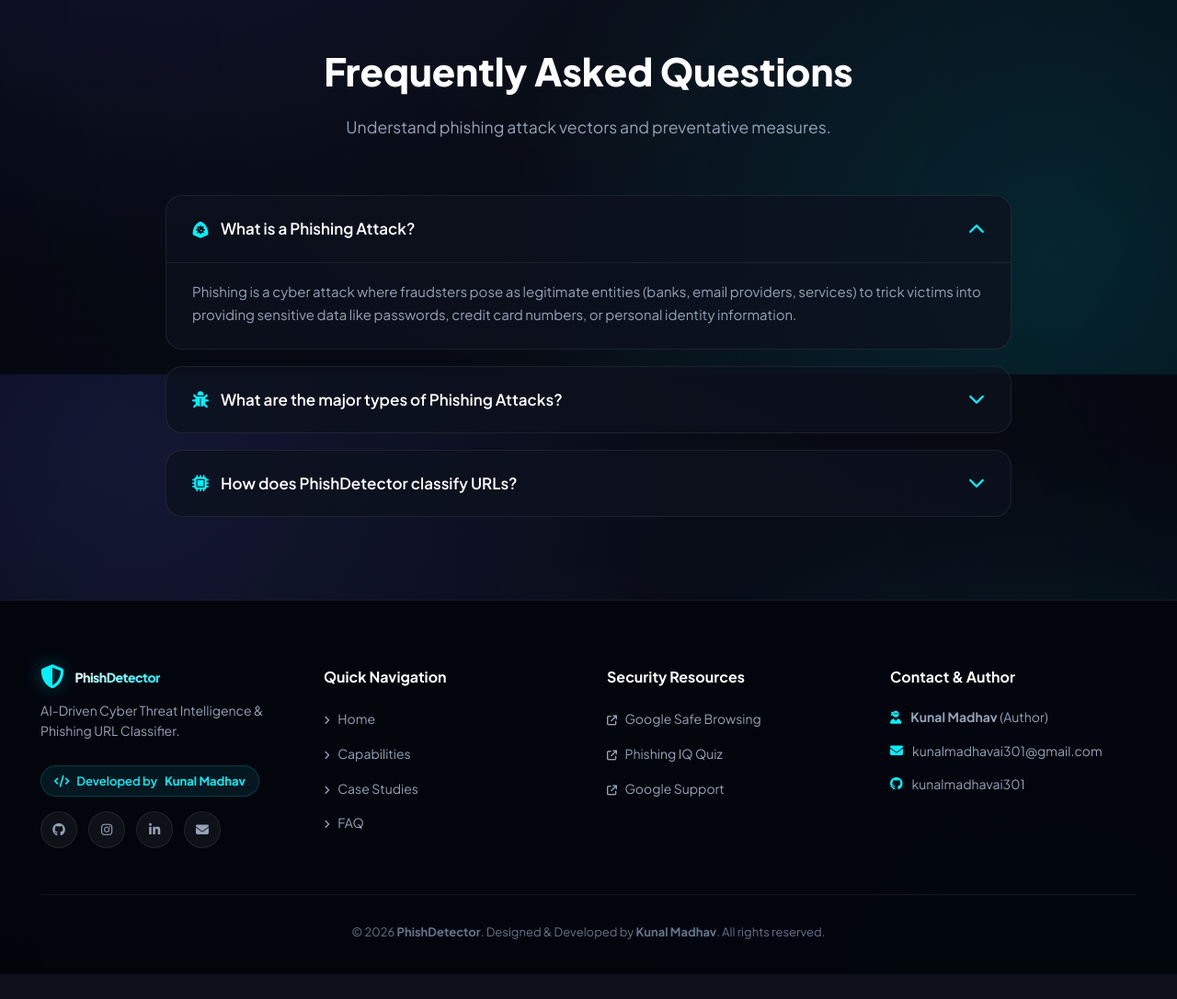
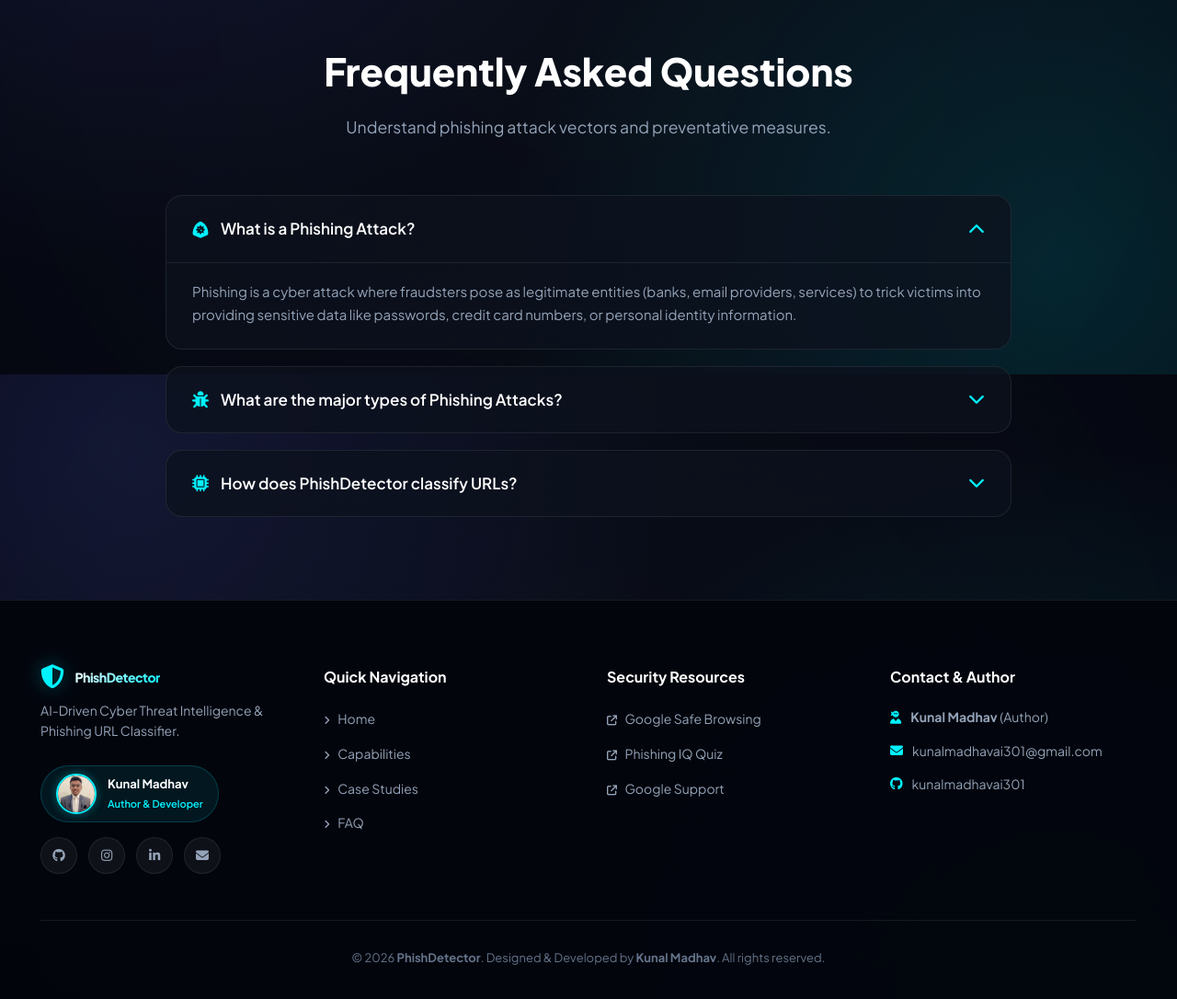
Before and after one commit to kunalmadhavai301/AI_Driven_Phishing_Detection_System, a Flask app: page / in a window 1280 px wide. Shown: the part 1993-3079 px from the top of the page at 92% size. Before the commit the page ends 3052 px from the top, so only its background shows below. Run offline with Flask 3, Linux system fonts and the light colour scheme.

Commit message:
Add author profile picture of Kunal Madhav in website footer

```diff
--- a/static/style.css
+++ b/static/style.css
@@ -695,6 +695,32 @@ a:hover {
   font-weight: 600;
 }
 
+.author-profile-box {
+  display: inline-flex;
+  align-items: center;
+  gap: 12px;
+  margin-top: 14px;
+  padding: 8px 16px;
+  border-radius: 40px;
+  background: rgba(0, 242, 254, 0.08);
+  border: 1px solid var(--border-cyan);
+}
+
+.author-avatar-img {
+  width: 44px;
+  height: 44px;
+  border-radius: 50%;
+  object-fit: cover;
+  border: 2px solid var(--color-cyan);
+  box-shadow: 0 0 10px var(--color-cyan-glow);
+  transition: transform 0.3s ease;
+}
+
+.author-profile-box:hover .author-avatar-img {
+  transform: scale(1.08);
+  box-shadow: 0 0 16px var(--color-cyan-glow);
+}
+
 .social-links-row {
   display: flex;
   align-items: center;
--- a/templates/index.html
+++ b/templates/index.html
@@ -259,8 +259,12 @@
           <p style="font-size: 14px; color: var(--text-muted); margin-bottom: 12px;">
             AI-Driven Cyber Threat Intelligence & Phishing URL Classifier.
           </p>
-          <div class="author-badge">
-            <i class="fa-solid fa-code"></i> Developed by <strong>Kunal Madhav</strong>
+          <div class="author-profile-box">
+            <img src="/static/assets/img/kunal.jpg" alt="Kunal Madhav" class="author-avatar-img">
+            <div style="font-size: 13px; color: var(--text-main);">
+              <span style="display: block; font-weight: 700; color: #ffffff;">Kunal Madhav</span>
+              <span style="font-size: 11px; color: var(--color-cyan); font-weight: 600;">Author & Developer</span>
+            </div>
           </div>
           <div class="social-links-row">
             <a href="https://github.com/kunalmadhavai301" target="_blank" rel="noopener" class="social-icon-btn" title="GitHub Profile">
```
Also changed, not shown: templates/usecases.html (+6 -2 lines), static/assets/img/kunal.jpg (added).
